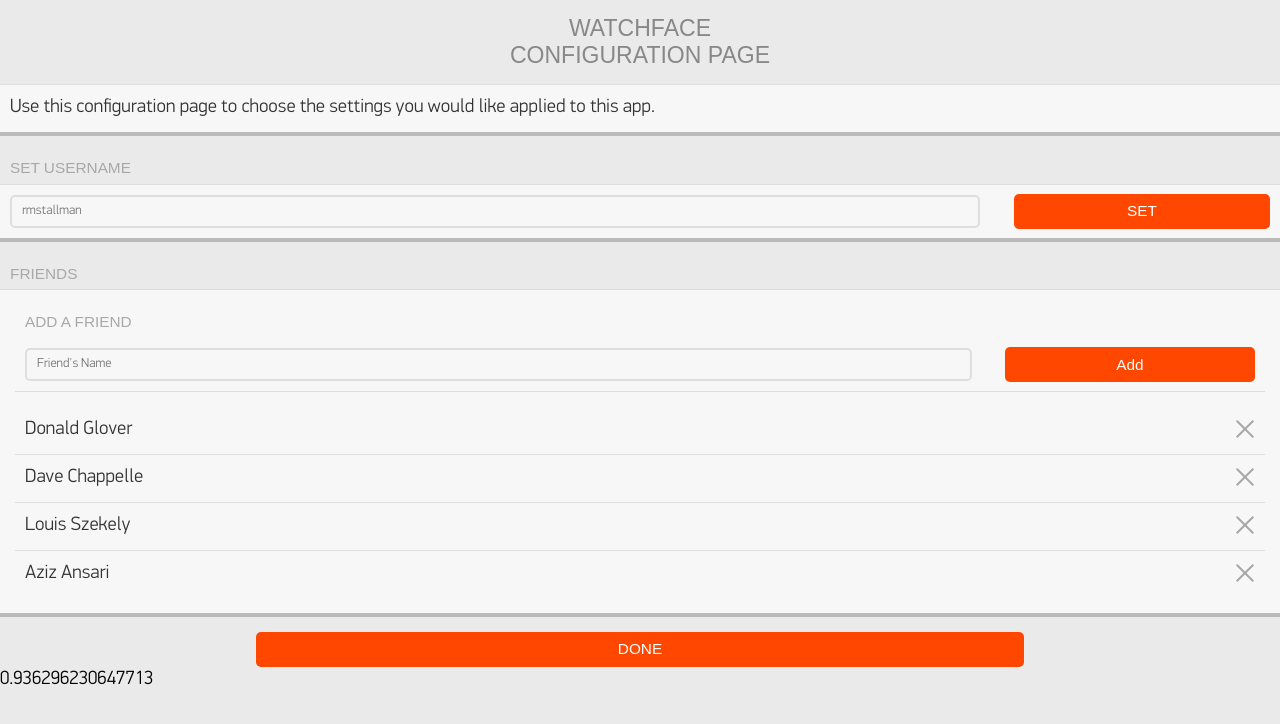
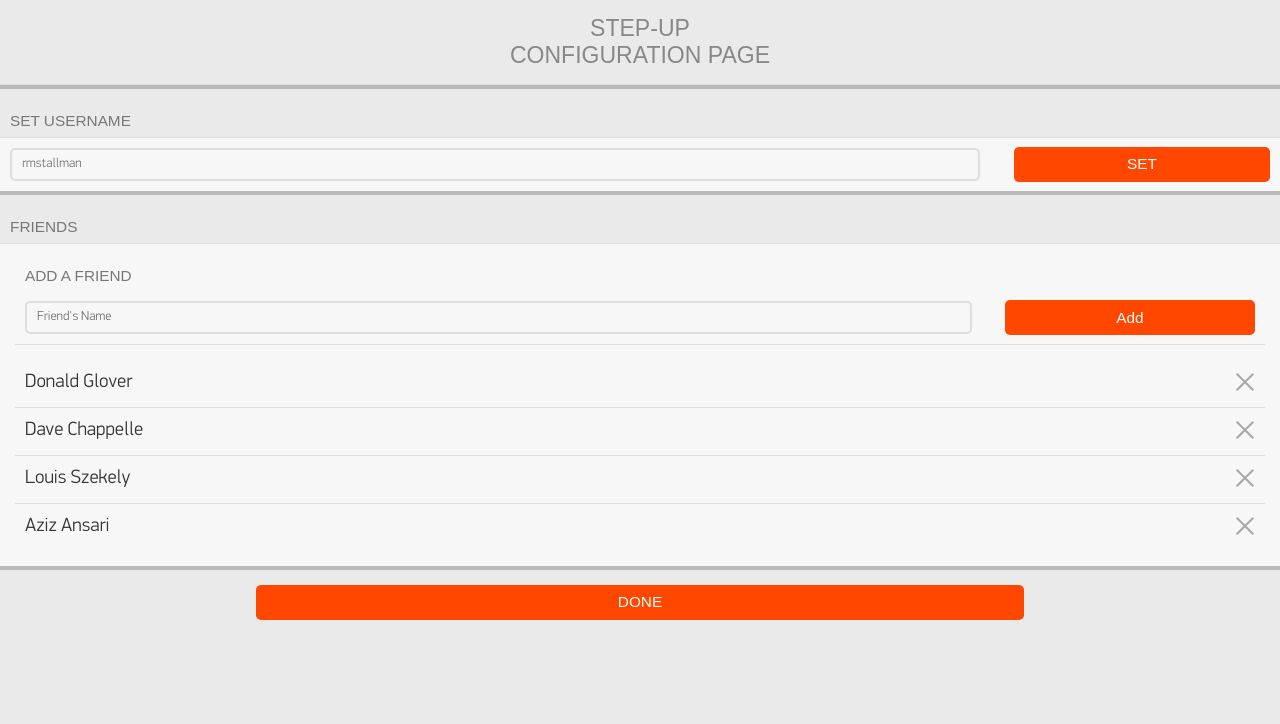
Before and after one commit to step-up-health/step-up-config-page, a website: page index.html in a window 1280 px wide. Drawn offline with Linux system fonts and the light colour scheme; no server answers.

Commit message:
i'm way too old for this shit

```diff
--- a/css/css.css
+++ b/css/css.css
@@ -6,6 +6,9 @@
   font-weight: 500;
   color: #888888;
   text-align: center;
+}
+.item-container-header{
+  color:#777;
 }
 .help-text{
   font-size:0.7em;
--- a/index.html
+++ b/index.html
@@ -9,14 +9,14 @@
 	<body>
 
 		<div class='item-container'>
-		    <h1 class='title'>Watchface<br>Configuration Page</h1>
+		    <h1 class='title'>STEP-UP<br>Configuration Page</h1>
 		</div>
 		<div class='item-container'>
 		<div class='item-container-content'>
-		  <div class='item'>
+<!-- 		  <div class='item'>
 		    Use this configuration page to choose the settings you would like
 		    applied to this app.
-		  </div>
+		  </div> -->
 		</div>
 		</div>
 
@@ -68,9 +68,9 @@
 
 	</body>
 	<script>
-	k = $("<div></div>");
-	k.text(Math.random());
-	document.body.appendChild(k[0]);
+	// k = $("<div></div>");
+	// k.text(Math.random());
+	// document.body.appendChild(k[0]);
 	</script>
 			<script src="js/js.js"></script>
 
```
